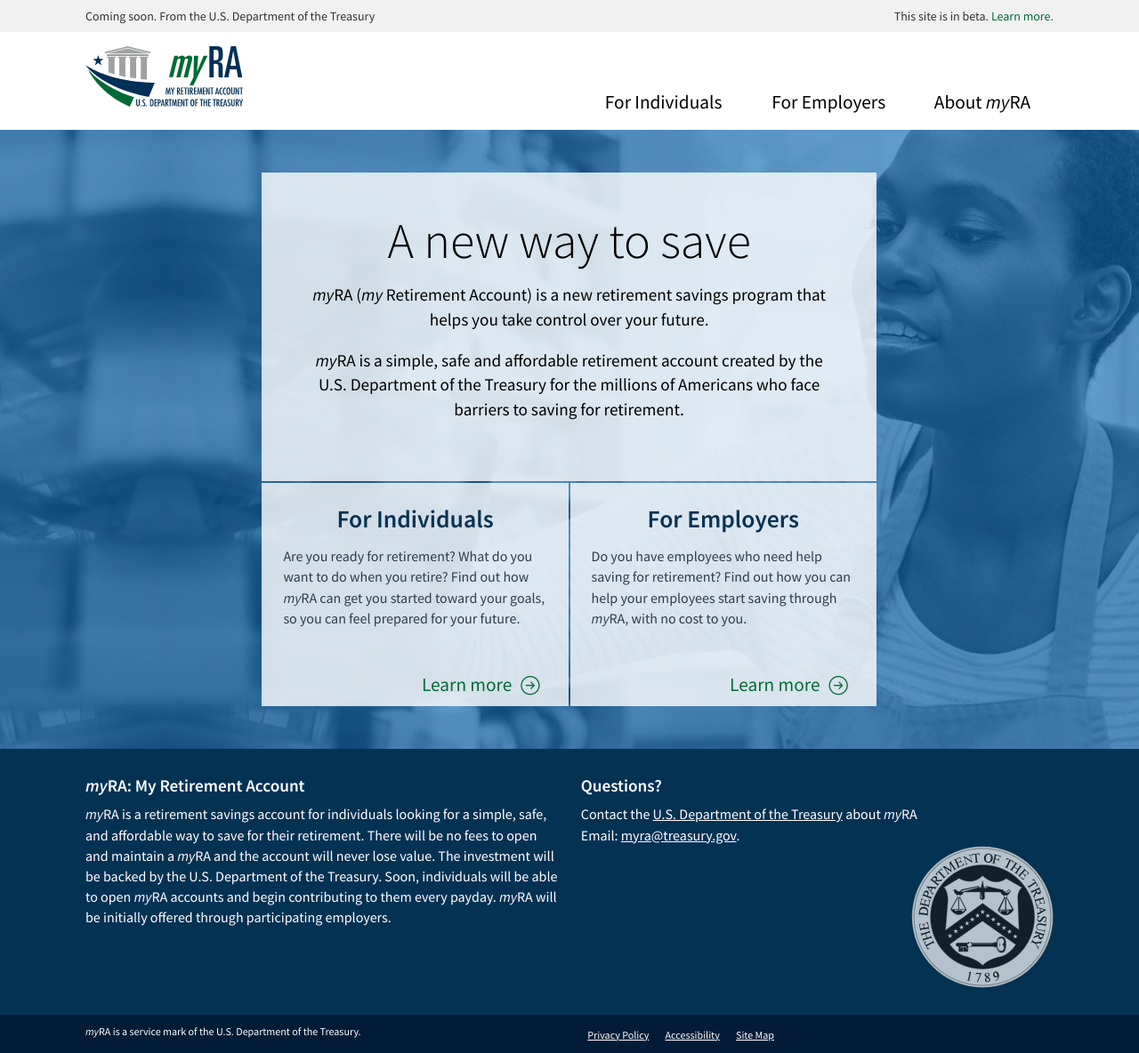
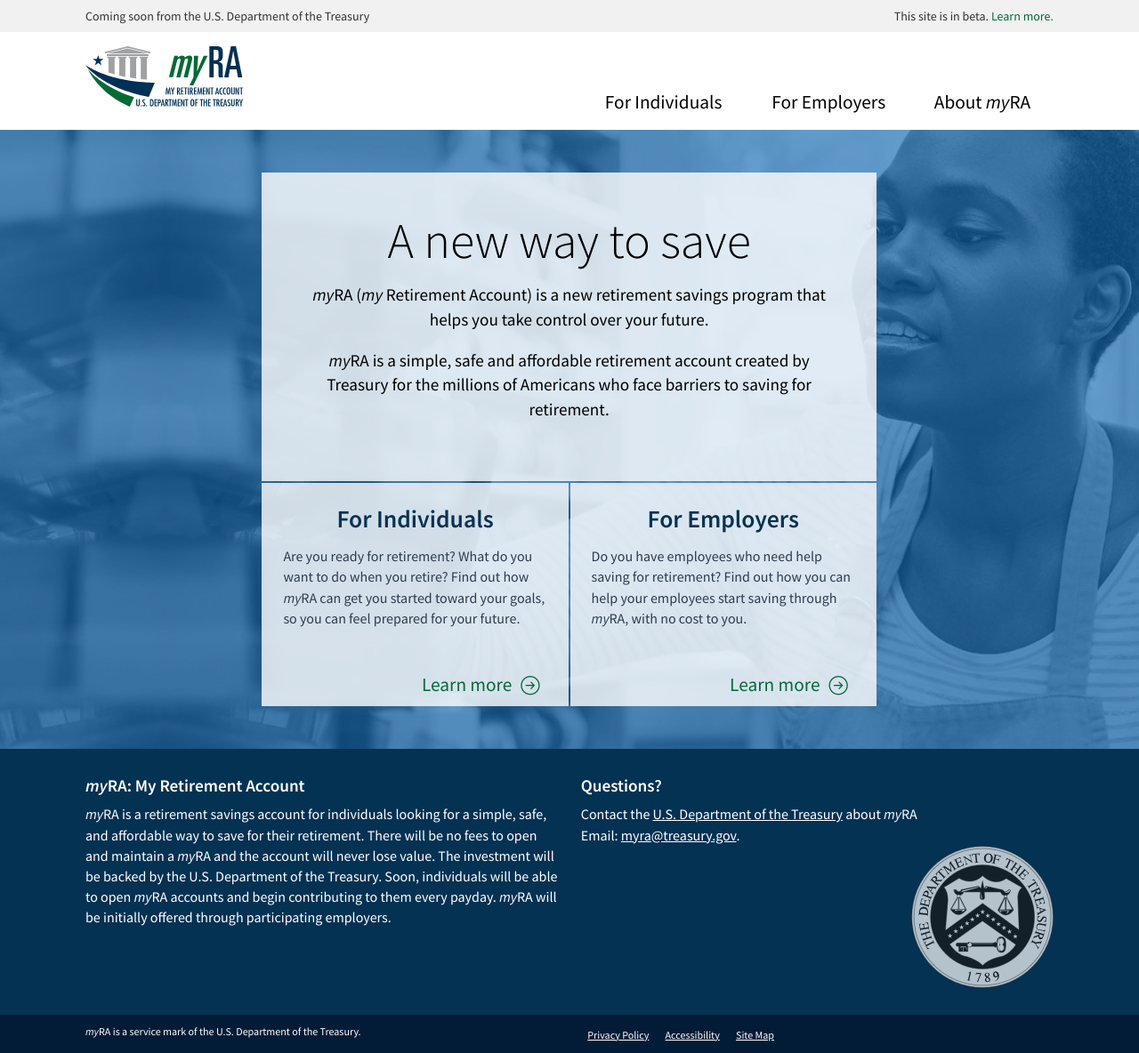
Before and after one commit to 18F/myra, a Jekyll site: the page built from index.html, in a window 1280 px wide. Shown: the whole page at 89% size. Built offline with Jekyll 4.4.1, drawn with Linux system fonts in a browser that asks for light colours.

Commit message:
Copy edits

```diff
--- a/_includes/header.html
+++ b/_includes/header.html
@@ -13,7 +13,7 @@
     <a class="skip-nav" tabindex="1" href="#main">Skip to main content</a>
     <div class="status">
       <div class="container">
-        <p class="coming-soon">Coming soon. From the U.S. Department of the Treasury</p>
+        <p class="coming-soon">Coming soon from the U.S. Department of the Treasury</p>
         <p class="beta">This site is in beta. <button aria-role="button" class="toggle" data-toggle="beta-message">Learn more.</button></p>
       </div>
       <div id="beta-message" aria-expanded="false" class="toggle-item">
--- a/index.html
+++ b/index.html
@@ -11,7 +11,7 @@
       <div class="headline">
         <span class="display">A new way to save</span>
         <p class="lead-text" itemprop="description"><span class="myra">myRA</span> (<i>my</i> Retirement Account) is a new retirement savings program that helps you take control over your future.</p>
-        <p class="lead-text"><span class="myra">myRA</span> is a simple, safe and affordable retirement account created by the U.S. Department of the Treasury for the millions of Americans who face barriers to saving for retirement.</p>
+        <p class="lead-text"><span class="myra">myRA</span> is a simple, safe and affordable retirement account created by Treasury for the millions of Americans who face barriers to saving for retirement.</p>
       </div>
       <div class="block match-height">
         <a href="{{ site.baseurl }}/individuals/"><h2>For Individuals</h2></a>
--- a/individuals/index.html
+++ b/individuals/index.html
@@ -13,7 +13,7 @@
       <div class="headline">
         <div class="inner-headline">
           <span class="display">See yourself saving</span>
-          <p class="lead-text">The U.S. Department of the Treasury has designed an new retirement savings option that makes it easy for you to participate, with no minimums, fees or risky investments.</p>
+          <p class="lead-text">Treasury has designed a new retirement savings option that makes it easy for you to participate, with no minimums, fees or risky investments.</p>
           <hr>
           <p class="lead-text">In the near future, <span class="myra">myRA</span> accounts will become available through participating employers. Enter your email address here to get notified about signup and other updates.</p>
         </div>
```
